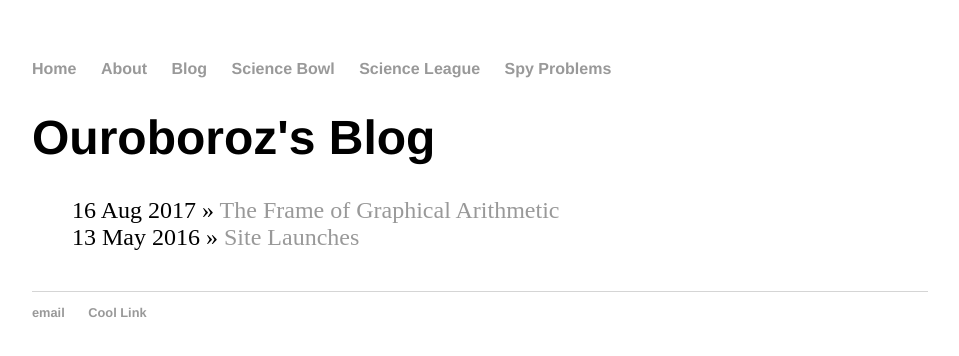
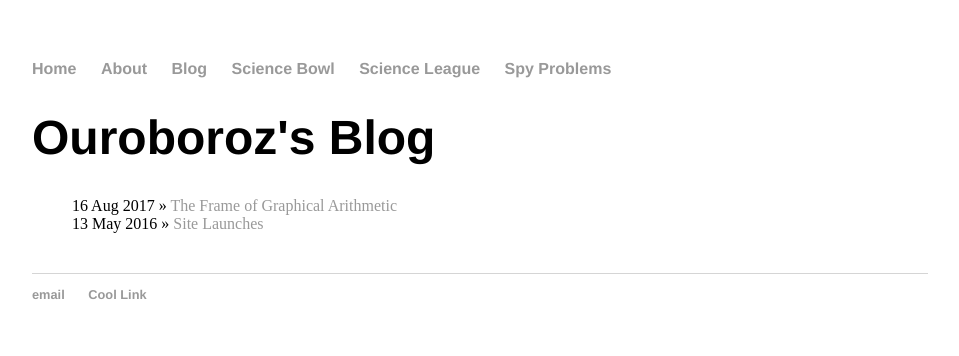
Before and after one commit to Ouroboroz/ouroboroz.github.io, a Jekyll site: the page built from blog/index.html, in a window 1280 px wide. Shown: the top 356 px of the page, without its empty margins (160-1119 px from the left). Built offline with Jekyll 4.4.1, drawn with Linux system fonts in a browser that asks for light colours.

Commit message:
fixed css

```diff
--- a/about/index.html
+++ b/about/index.html
@@ -15,4 +15,4 @@ Current Goals:
 	<li style="font-size:20px";>Finish this</li>
 </ul>
 	</p>
-</head>>
+</head>
--- a/css/main.css
+++ b/css/main.css
@@ -35,7 +35,7 @@ footer {
 
 ul.posts {
     margin: 20px auto 40px;
-    font-size: 1.5em;
+    font-size: 1em;
 }
 
 ul.posts li {
```
Also changed, not shown: 1 other file.
